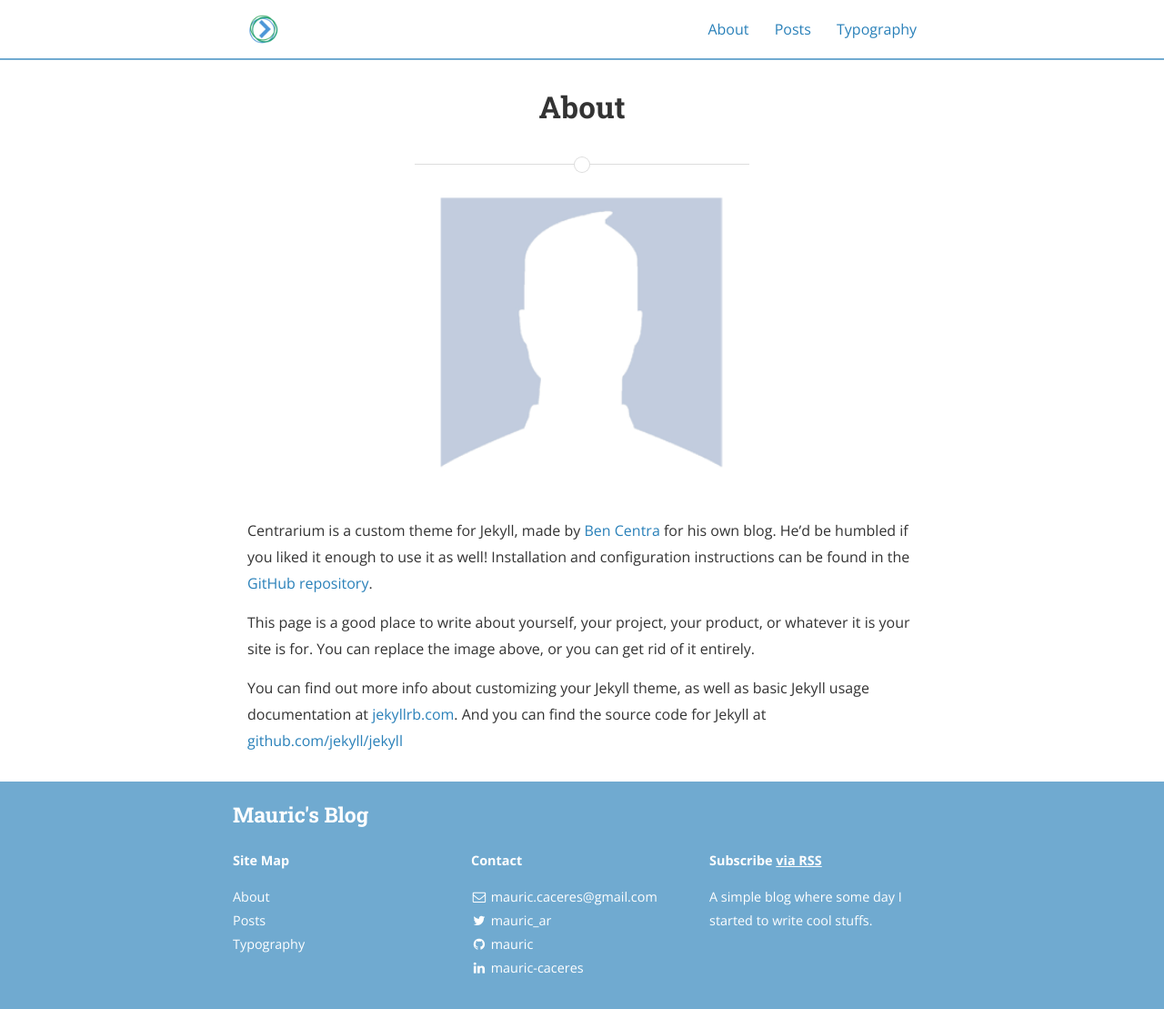
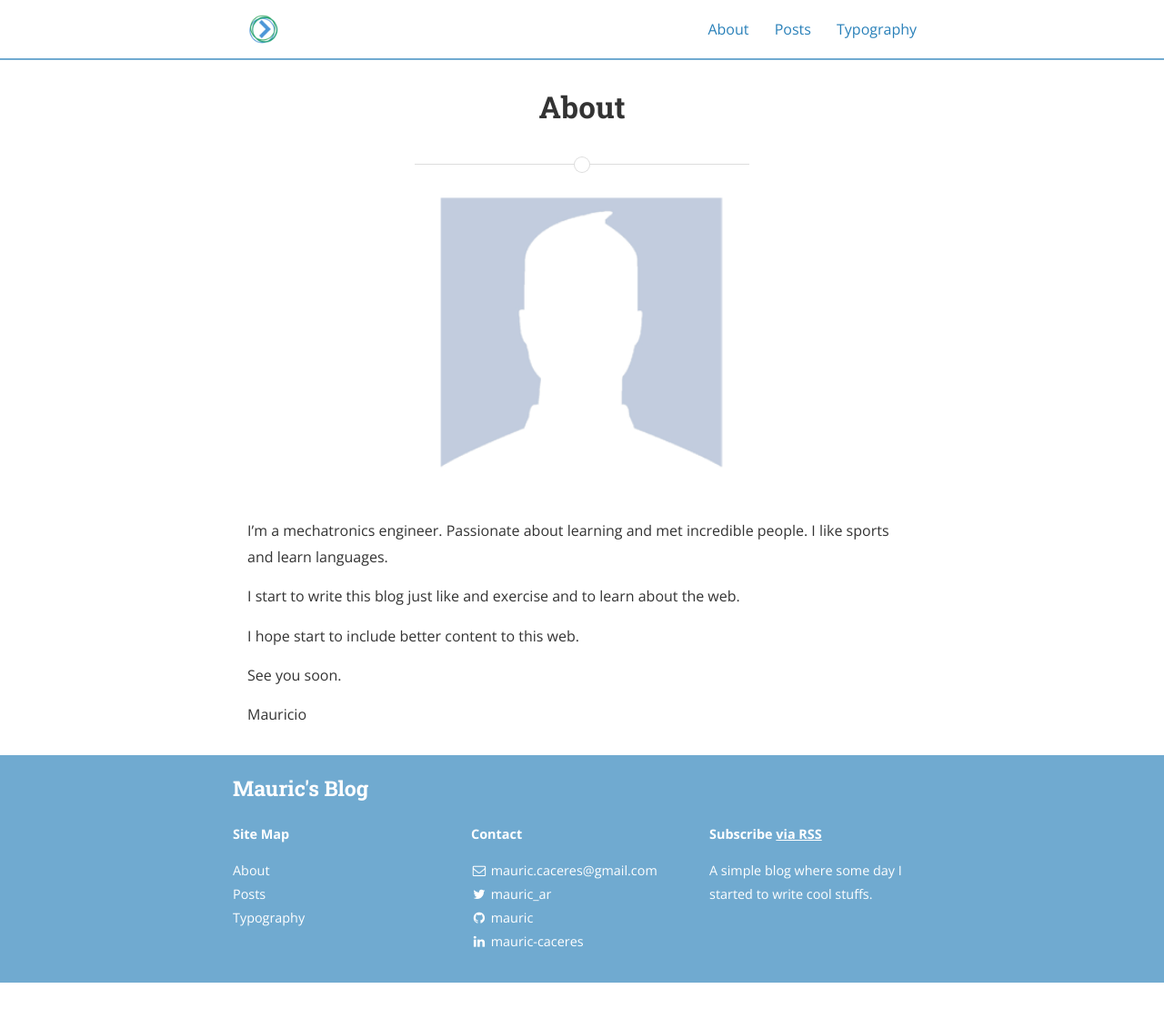
Before and after one commit to mauric/mauric.github.io, a Jekyll site: the page built from about.md, in a window 1280 px wide. Shown: the whole page at 91% size. Built offline with Jekyll 4.4.1, drawn with Linux system fonts in a browser that asks for light colours; nearby versions of some CDN libraries; after the commit the page ends 1080 px from its top, so only the background shows below that.

Commit message:
write a little introduction about me

```diff
--- a/about.md
+++ b/about.md
@@ -6,12 +6,15 @@ permalink: /about/
 
 <img src="{{ site.baseurl }}/assets/profile-placeholder.gif" title="Profile Picture" class="profile">
 
-Centrarium is a custom theme for Jekyll, made by [Ben Centra][bencentra] for his own blog. He'd be humbled if you liked it enough to use it as well! Installation and configuration instructions can be found in the [GitHub repository](https://github.com/bencentra/centrarium).
 
-This page is a good place to write about yourself, your project, your product, or whatever it is your site is for. You can replace the image above, or you can get rid of it entirely.
+I'm a mechatronics engineer. Passionate about learning and met incredible people.
+I like sports and learn languages.
 
-You can find out more info about customizing your Jekyll theme, as well as basic Jekyll usage documentation at [jekyllrb.com](http://jekyllrb.com/). And you can find the source code for Jekyll at [github.com/jekyll/jekyll](https://github.com/jekyll/jekyll)
+I start to write this blog just like and exercise and to learn about the web.
 
-[centrarium]: https://github.com/bencentra/centrarium
-[bencentra]: http://bencentra.com
-[jekyll]: https://github.com/jekyll/jekyll
+I hope start to include better content to this web.
+
+See you soon.
+
+
+Mauricio
```
